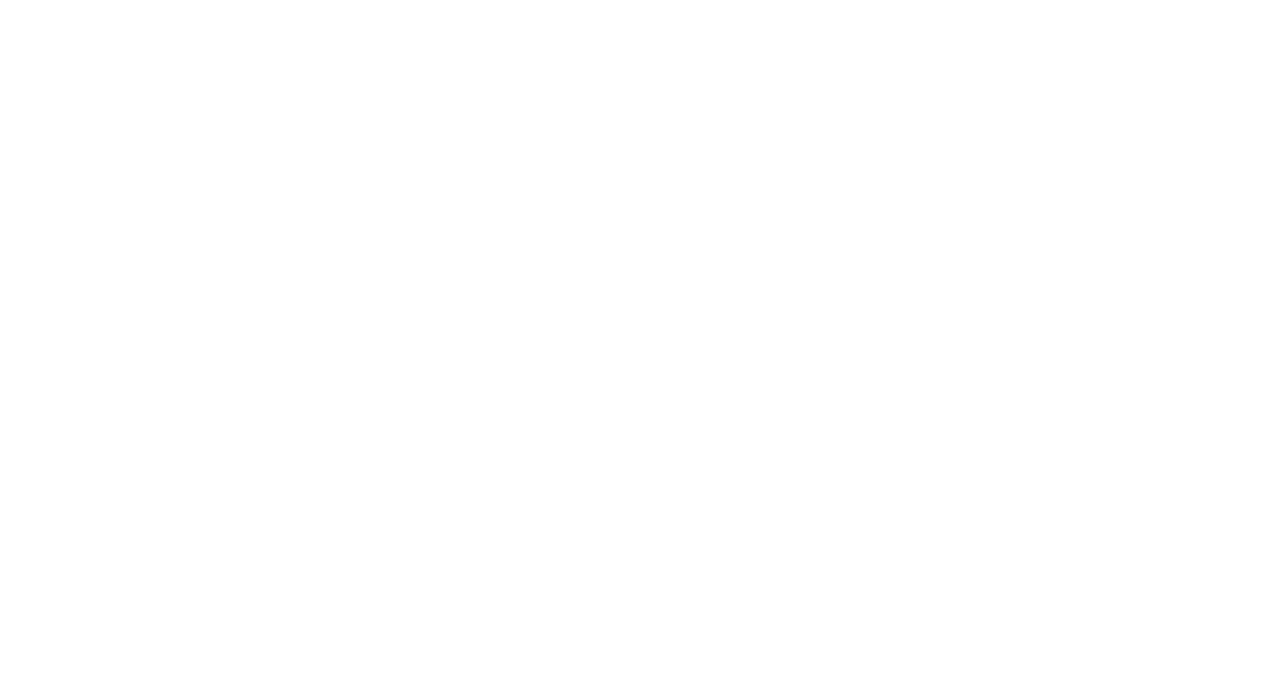
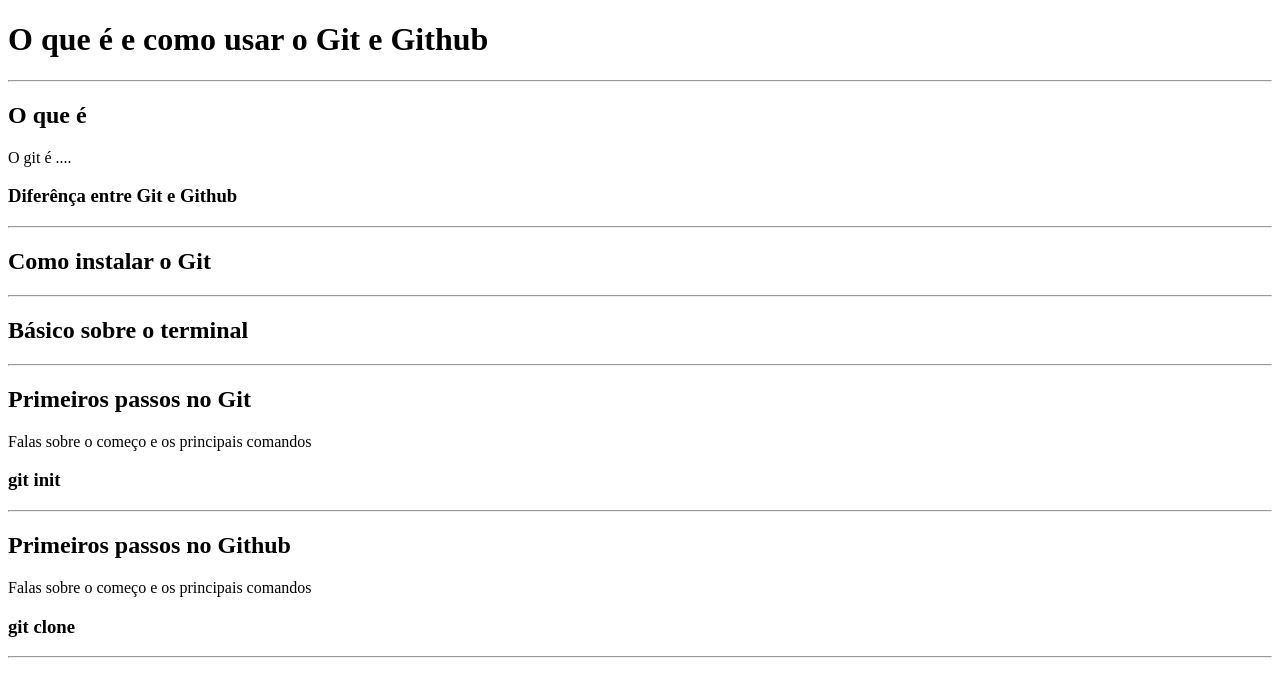
Before and after one commit to francofarias/learning, a plain HTML site: page index.html in a window 1280 px wide. Drawn offline with Linux system fonts and the light colour scheme.

Commit message:
Começando pág. esplicando git e github

```diff
--- a/index.html
+++ b/index.html
@@ -2,9 +2,36 @@
 <html lang="pt-br">
 <head>
     <meta charset="UTF-8">
-    <title>Teste</title>
+    <title>Começando no Git</title>
 </head>
 <body>
+    <h1>O que é e como usar o Git e Github</h1>
+    <hr>
+
+    <h2>O que é</h2>
+    <p>O git é ....</p>
+
+    <h3>Diferênça entre Git e Github</h3>
+
+    <hr>
+
+    <h2>Como instalar o Git</h2>
+    <hr>
+
+    <h2>Básico sobre o terminal</h2>
+    <hr>
+
+    <h2>Primeiros passos no Git</h2>
+    <p>Falas sobre o começo e os principais comandos</p>
+
+    <h3>git init</h3>
+    <hr>
+
+    <h2>Primeiros passos no Github</h2>
+    <p>Falas sobre o começo e os principais comandos</p>
+
+    <h3>git clone</h3>
+    <hr>
 
 </body>
 </html>
```
